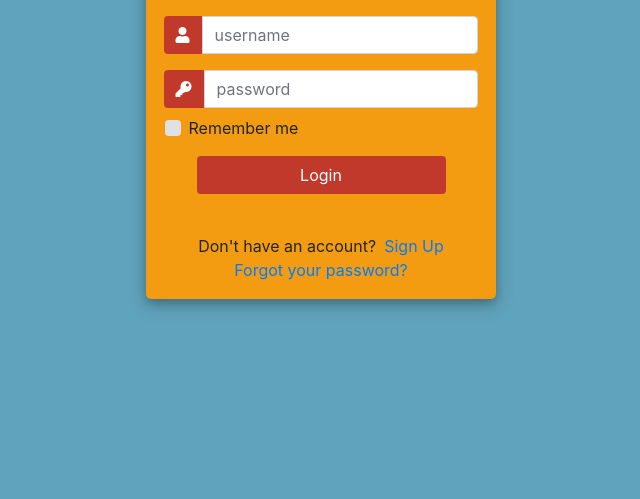
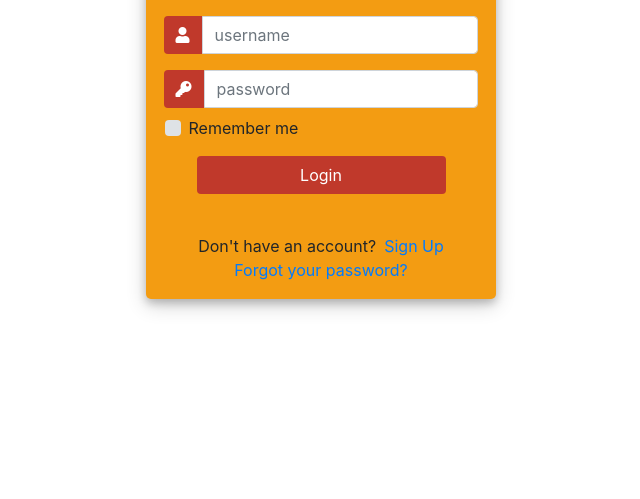
Before and after one commit to paudelsagar/paudelsagar.github.io, a plain HTML site: page index.html in a window 1280 px wide. Shown: the part 301-800 px from the top of the page, without its empty margins (319-959 px from the left). Drawn offline with nearby package versions, Linux system fonts and the light colour scheme.

Commit message:
Update index.html

```diff
--- a/index.html
+++ b/index.html
@@ -7,7 +7,7 @@
 <html>
 
 <head>
-	<title>My Awesome Login Page</title>
+	<title>Sagar Paudel Blog</title>
 	<link rel="stylesheet" href="https://stackpath.bootstrapcdn.com/bootstrap/4.1.3/css/bootstrap.min.css" integrity="sha384-MCw98/SFnGE8fJT3GXwEOngsV7Zt27NXFoaoApmYm81iuXoPkFOJwJ8ERdknLPMO" crossorigin="anonymous">
   <script src="https://ajax.googleapis.com/ajax/libs/jquery/3.3.1/jquery.min.js"></script>
 	<link rel="stylesheet" href="https://use.fontawesome.com/releases/v5.6.1/css/all.css" integrity="sha384-gfdkjb5BdAXd+lj+gudLWI+BXq4IuLW5IT+brZEZsLFm++aCMlF1V92rMkPaX4PP" crossorigin="anonymous">
@@ -18,7 +18,6 @@
 			margin: 0;
 			padding: 0;
 			height: 100%;
-			background: #60a3bc !important;
 		}
 		.user_card {
 			height: 400px;
```
